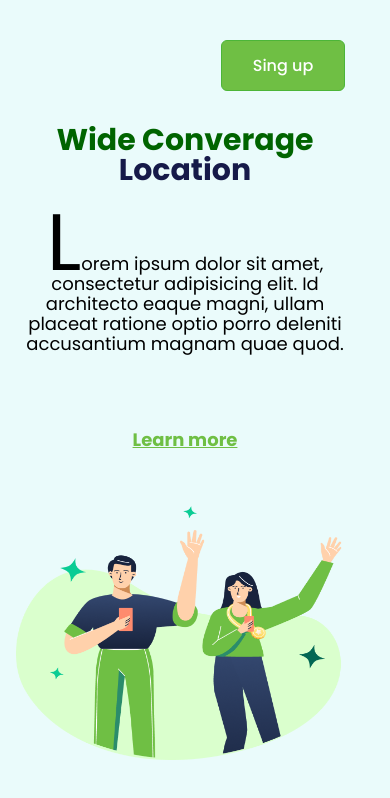
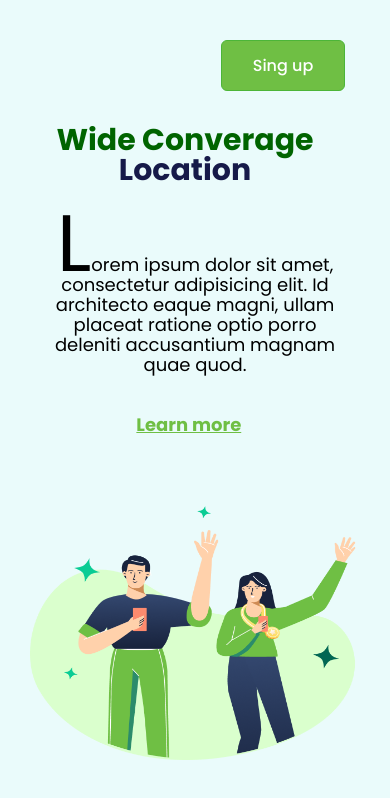
Before and after one commit to Danielferrazdev/projeto-03-wide-coverage, a plain HTML site: page index.html in a window 390 px wide. Drawn offline with Linux system fonts and the light colour scheme.

Commit message:
ajustes no responsivo

```diff
--- a/styles.css
+++ b/styles.css
@@ -146,6 +146,10 @@ p::first-letter { /* pseudo elemento */
 
     p {
         font-size: 18px;
+        position: fixed;
+        top: 22%;
+        right: 0px;
+        padding: 0 43px;
         line-height: 20px;
         text-align: center;
 
@@ -155,7 +159,9 @@ p::first-letter { /* pseudo elemento */
         margin: 0px auto;
         display: block;
         height: 62px;
-        width: 269px;
+        width: 84%;
+        position: fixed;
+        top: 394px;
         cursor: pointer;
         font-size: 18px;
         line-height: 100%;
@@ -167,8 +173,7 @@ p::first-letter { /* pseudo elemento */
         width: 85%;
         position: fixed;
         bottom: 10%;
-        left: 16px;
-        margin: auto;
+        margin: 0 30px;
         padding-top: 0%;
     }
 
```
Also changed, not shown: 2 other files.
